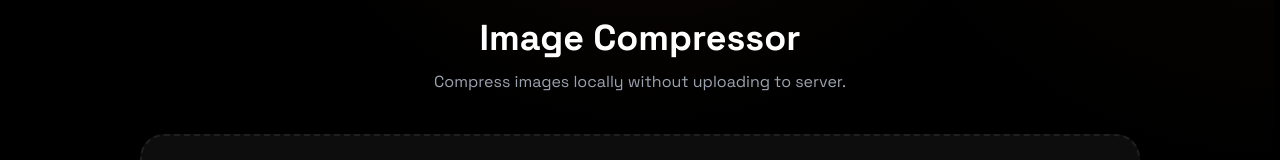
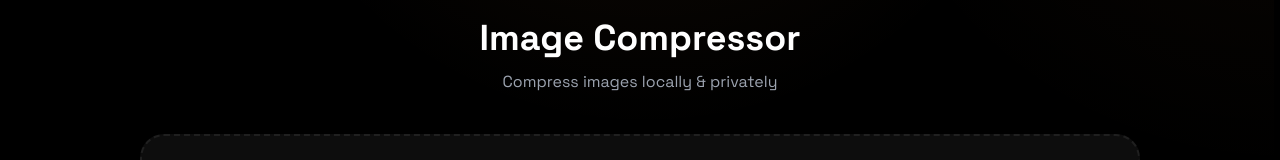
Before and after one commit to dailydevtools/Daily-Dev-Tools, a Next.js app: page /en/tools/image-compressor in a window 1280 px wide. Shown: the part 280-440 px from the top of the page. Built offline with nearby package versions, Linux system fonts and the light colour scheme; no server answers.

Commit message:
Localize Image Compressor title and description

```diff
--- a/app/[locale]/tools/image-compressor/Client.tsx
+++ b/app/[locale]/tools/image-compressor/Client.tsx
@@ -9,6 +9,7 @@ import { LiquidCard } from "../../../components/ui/LiquidCard";
 import { LiquidButton } from "../../../components/ui/LiquidButton";
 
 export default function ImageCompressorClient() {
+    const tTools = useTranslations('Tools');
     const t = useTranslations('ImageCompressor');
     const [originalFile, setOriginalFile] = useState<File | null>(null);
     const [compressedBlob, setCompressedBlob] = useState<Blob | null>(null);
@@ -92,8 +93,8 @@ export default function ImageCompressorClient() {
                 <div className="max-w-[1000px] mx-auto">
 
                     <ToolPageHeader
-                        title="Image Compressor"
-                        description="Compress images locally without uploading to server."
+                        title={tTools('image-compressor.name')}
+                        description={tTools('image-compressor.description')}
                         icon={<ImageIcon size={28} className="text-[#fb923c]" />}
                     />
 
```
